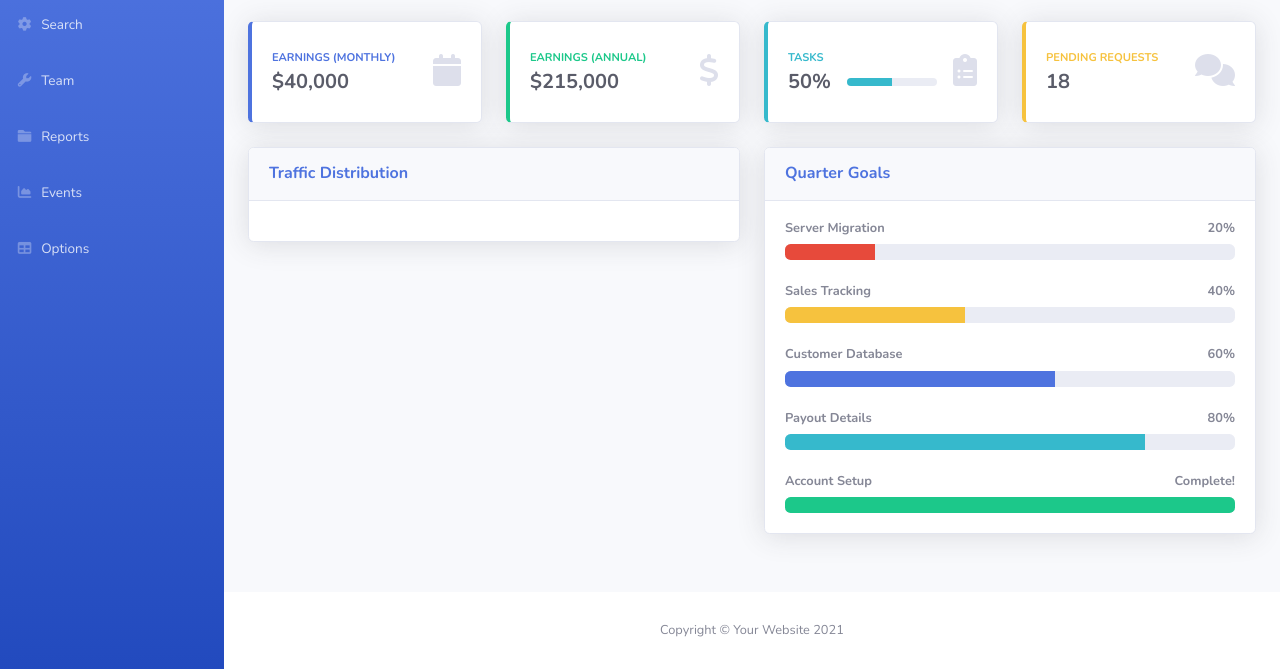
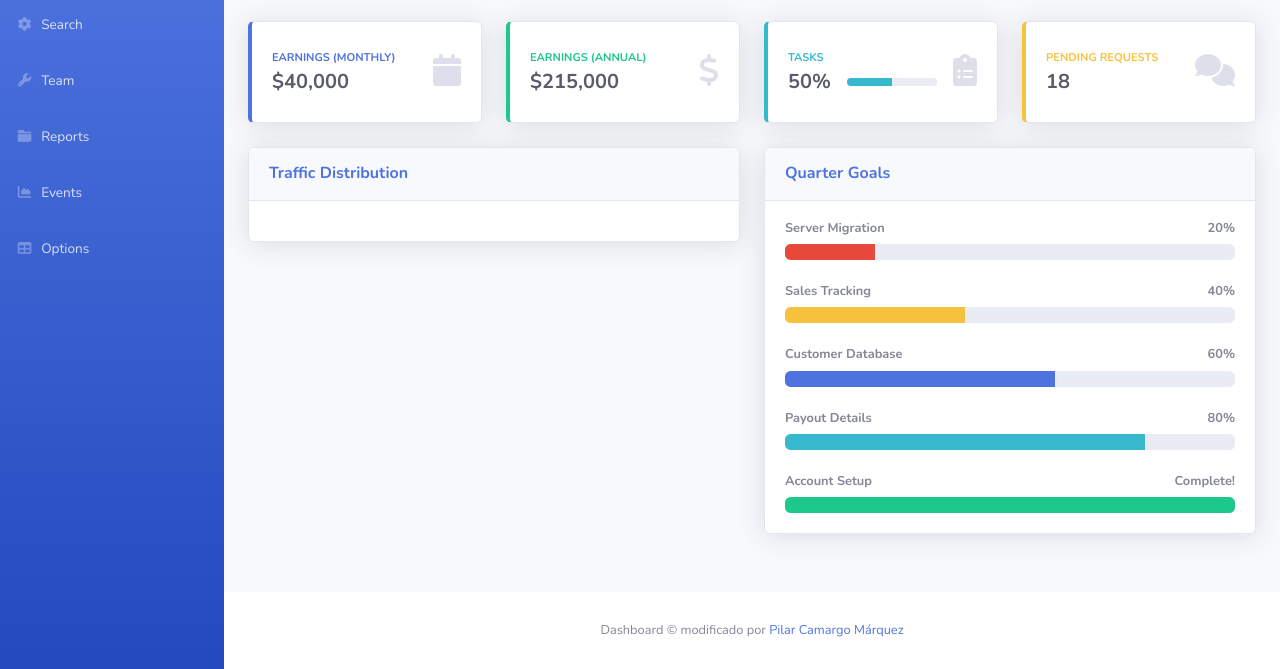
Before and after one commit to justoneye/PruebaDisenoWeb-Dashboard, a plain HTML site: page index.html in a window 1280 px wide. Shown: the part 131-800 px from the top of the page. Drawn offline with nearby package versions, Linux system fonts and the light colour scheme.

Commit message:
Footer modificado

```diff
--- a/index.html
+++ b/index.html
@@ -301,7 +301,7 @@
             <footer class="sticky-footer bg-white">
                 <div class="container my-auto">
                     <div class="copyright text-center my-auto">
-                        <span>Copyright &copy; Your Website 2021</span>
+                        <span>Dashboard &copy; modificado por <a href="https://www.linkedin.com/in/pilarcamargo/">Pilar Camargo Márquez</a></span>
                     </div>
                 </div>
             </footer>
```
